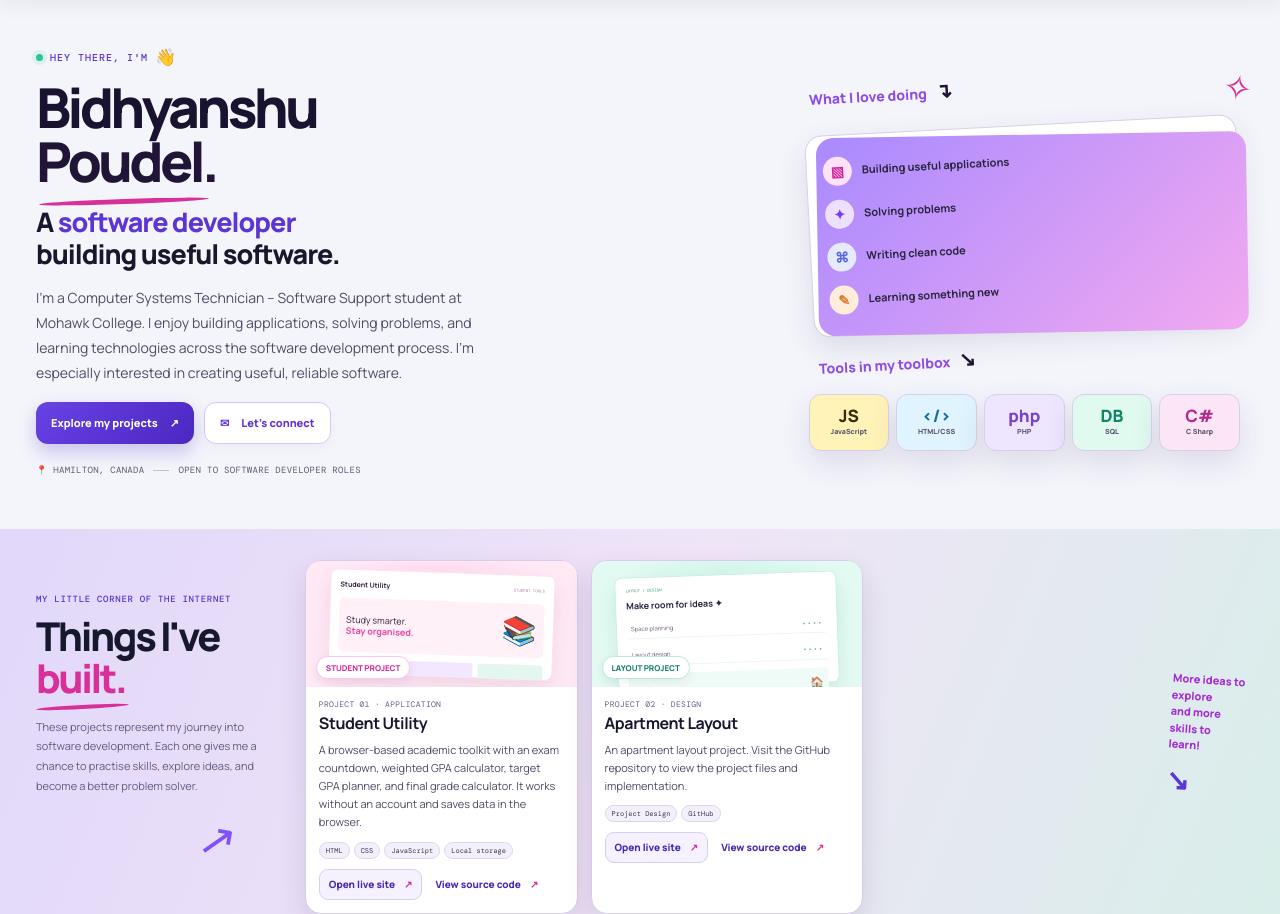
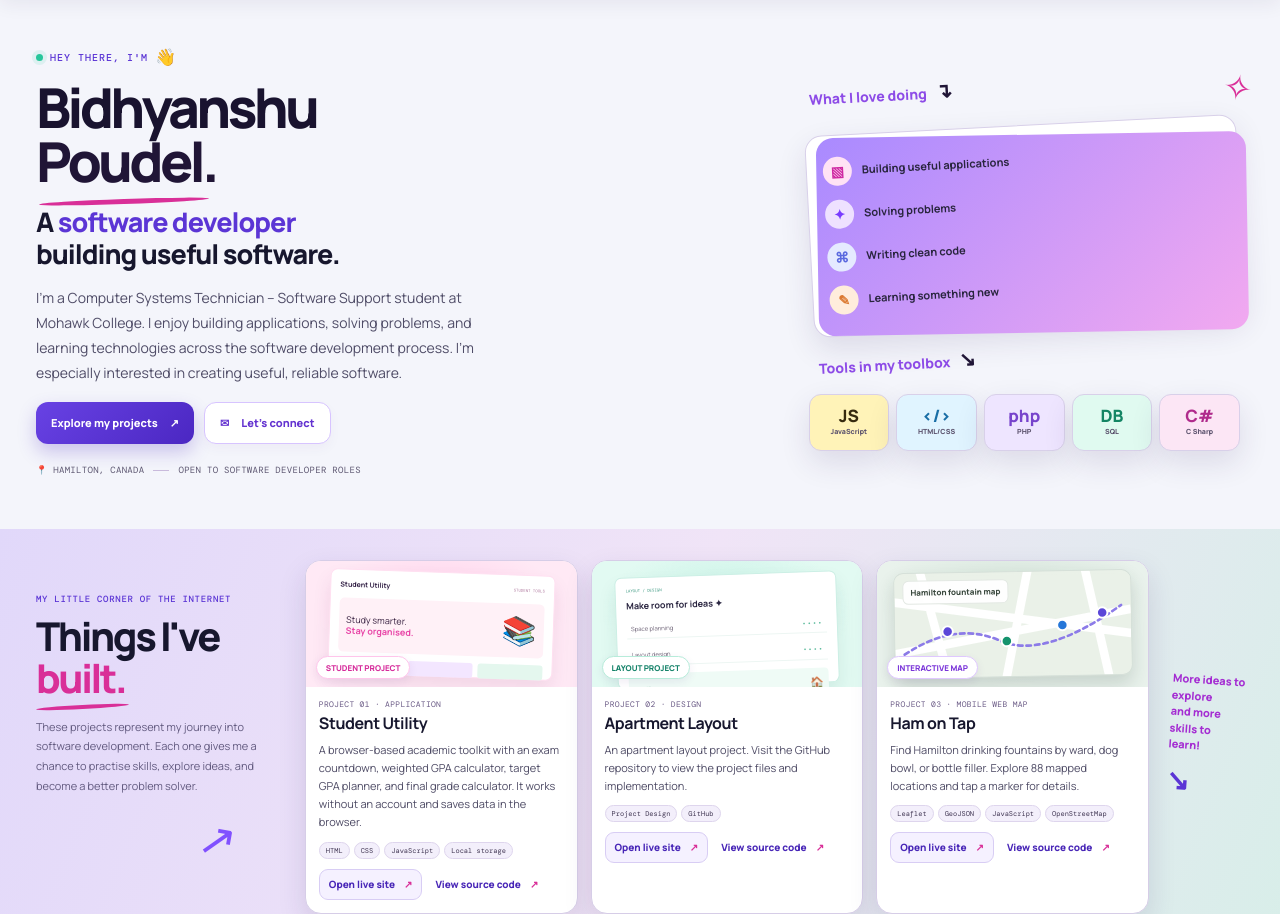
Before and after one commit to Bidhyanshu/Portfolio-Website, a plain HTML site: page index.html in a window 1280 px wide. Shown: the part 69-983 px from the top of the page. Drawn offline with nearby package versions, Linux system fonts and the light colour scheme.

Commit message:
Add Ham on Tap map project to portfolio

```diff
--- a/index.html
+++ b/index.html
@@ -259,6 +259,44 @@
             </div>
           </article>
 
+          <article class="project-card">
+            <a class="project-card-hitarea" href="https://bidhyanshu.github.io/HamOnTap/" target="_blank" rel="noopener noreferrer" aria-label="Open Ham on Tap live site"></a>
+            <div class="project-preview preview-map">
+              <div class="ham-map-mock" aria-hidden="true">
+                <svg viewBox="0 0 360 150" role="presentation">
+                  <rect width="360" height="150" fill="#eaf1e8"></rect>
+                  <path d="M-10 38 360 92M38-10 82 160M204-10 168 160M290-10 326 160M-10 120 360 55" stroke="#fff" stroke-width="13" fill="none"></path>
+                  <path d="M14 119Q92 69 159 100T345 49" stroke="#8c7be8" stroke-width="4" stroke-dasharray="7 6" stroke-linecap="round" fill="none"></path>
+                  <circle cx="80" cy="85" r="8" fill="#5b47d8" stroke="#fff" stroke-width="3"></circle>
+                  <circle cx="170" cy="101" r="8" fill="#15936d" stroke="#fff" stroke-width="3"></circle>
+                  <circle cx="255" cy="78" r="8" fill="#2677d8" stroke="#fff" stroke-width="3"></circle>
+                  <circle cx="316" cy="60" r="8" fill="#5b47d8" stroke="#fff" stroke-width="3"></circle>
+                </svg>
+                <span class="ham-map-title">Hamilton fountain map</span>
+              </div>
+              <span class="project-pill pill-purple">INTERACTIVE MAP</span>
+            </div>
+            <div class="project-body">
+              <p class="project-kicker">PROJECT 03 · MOBILE WEB MAP</p>
+              <h3>Ham on Tap</h3>
+              <p>Find Hamilton drinking fountains by ward, dog bowl, or bottle filler. Explore 88 mapped locations and tap a marker for details.</p>
+              <div class="project-tags">
+                <span>Leaflet</span>
+                <span>GeoJSON</span>
+                <span>JavaScript</span>
+                <span>OpenStreetMap</span>
+              </div>
+              <div class="project-actions">
+                <a class="project-link project-live-link" href="https://bidhyanshu.github.io/HamOnTap/" target="_blank" rel="noopener noreferrer">
+                  Open live site <span>↗</span>
+                </a>
+                <a class="project-link project-source-link" href="https://github.com/Bidhyanshu/HamOnTap" target="_blank" rel="noopener noreferrer">
+                  View source code <span>↗</span>
+                </a>
+              </div>
+            </div>
+          </article>
+
         </div>
 
         <div class="more-projects-note">
@@ -350,7 +388,7 @@
           <div class="skill-list-card">
             <span class="skill-emoji">🎨</span>
             <h3>Web Development</h3>
-            <p>HTML · CSS · Bootstrap 5 · REST APIs</p>
+            <p>HTML · CSS · Bootstrap · REST APIs · Leaflet · GeoJSON</p>
           </div>
 
           <div class="skill-list-card">
--- a/style.css
+++ b/style.css
@@ -2236,3 +2236,38 @@ button:focus-visible {
     border-radius: 9px;
     background: #f5f1ff;
 }
+
+.preview-map {
+    background: radial-gradient(ellipse at 50% 30%, #d8e7dd 0%, transparent 68%), #e9f2ec;
+}
+
+.ham-map-mock {
+    position: relative;
+    width: 88%;
+    height: 84%;
+    overflow: hidden;
+    border: 1px solid #d6e0d9;
+    border-radius: 10px;
+    background: #eaf1e8;
+    box-shadow: 0 9px 18px rgba(31, 57, 43, .16);
+    transform: rotate(-1deg);
+}
+
+.ham-map-mock svg {
+    display: block;
+    width: 100%;
+    height: 100%;
+}
+
+.ham-map-title {
+    position: absolute;
+    top: 7px;
+    left: 8px;
+    padding: 4px 7px;
+    border: 1px solid #e3e8e3;
+    border-radius: 6px;
+    background: rgba(255,255,255,.94);
+    color: #39483d;
+    font-size: 8px;
+    font-weight: 800;
+}
```
